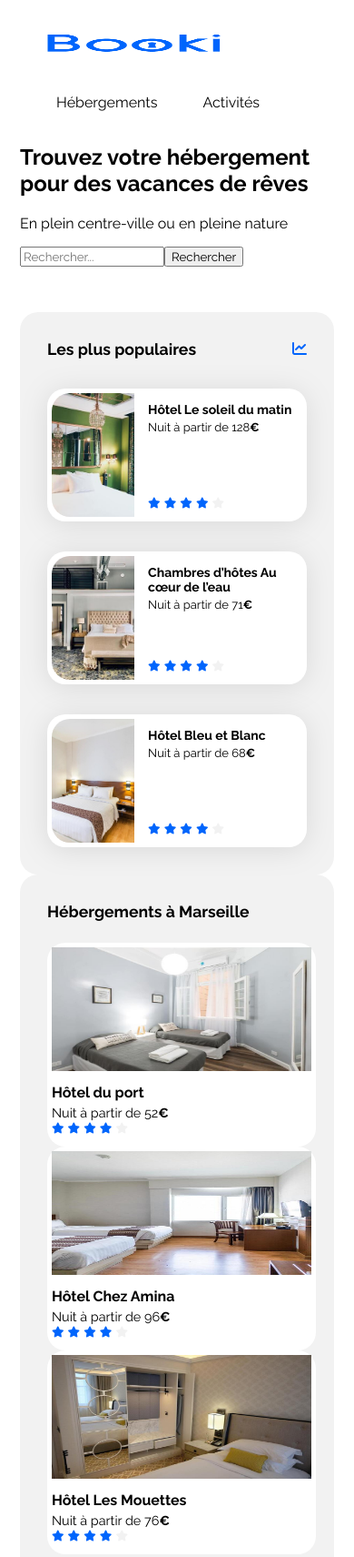
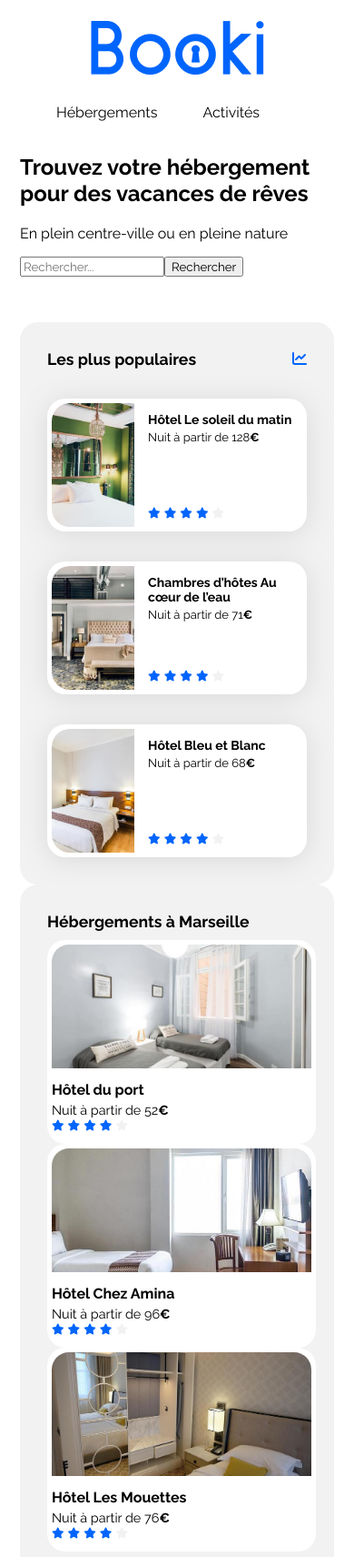
Before and after one commit to Bpt-Lbh/Projet2, a plain HTML site: page index.html in a window 390 px wide. Shown: the top 1711 px of the page at 91% size. Drawn offline with Linux system fonts and the light colour scheme.

Commit message:
13/09/24

```diff
--- a/index.html
+++ b/index.html
@@ -338,6 +338,6 @@
 
         </footer>
     </div>
+    <script src="https://kit.fontawesome.com/3a62503aaf.js" crossorigin="anonymous"></script>
 </body>
-
 </html>
--- a/style.css
+++ b/style.css
@@ -95,8 +95,8 @@ a:hover {
 
 .hebergement-card img {
     width: 33%;
-    border-radius: 0px, 0px, 20px, 20px;
-    padding: 20px, 19px, 20px, 19px;
+    border-top-left-radius: 19px;
+    border-top-right-radius: 19px;
 }
 
 .hebergement-card .card-title {
@@ -128,7 +128,7 @@ a:hover {
 }
 
 .hebergements-cards {
-    margin: 24px 0;
+    margin: 10px 0;
 }
 
 .hebergements-cards-card {
@@ -144,6 +144,7 @@ a:hover {
 
 .hebergements-cards-card article img {
     width: 100%;
+    object-fit: cover;
 }
 
 .afficher-plus {
@@ -273,16 +274,23 @@ a:hover {
     display: flex;
     align-items: flex-start;
     flex-direction: column;
+    margin: 10px 0;
 }
 
 .footer-link-two {
     display: flex;
     align-items: center;
+    margin: 10px 0;
 }
 
 .footer-link-three {
     display: flex;
     align-items: flex-start;
+    margin: 10px 0;
+}
+
+.footer-link-one .footer-link-two .footer-link-three{
+    margin: 10px 0;
 }
 
 
@@ -296,8 +304,7 @@ a:hover {
 .logo {
     display: flex;
     justify-content: flex-start;
-    width: 61.09px;
-    height: 19px;
+    width: 100px;
 }
 
 .menu {
@@ -401,10 +408,10 @@ a:hover {
     }
 
     .activites-cartes-card{
-        width: 23% !important;
+        width: 24% !important;
     }
 
-    .activites-cartes-card .card-activites{
+    .card-activites{
         width: 100%;
 
         /* height: 280px; */
@@ -427,9 +434,10 @@ a:hover {
     }
 
     .logo{
-        padding: 30px;
-        gap: 10px;
-
+        margin: 15px 0;
+        display: flex;
+        justify-content: center;
+        width: 100%;
     }
 
     .filtres{
```
